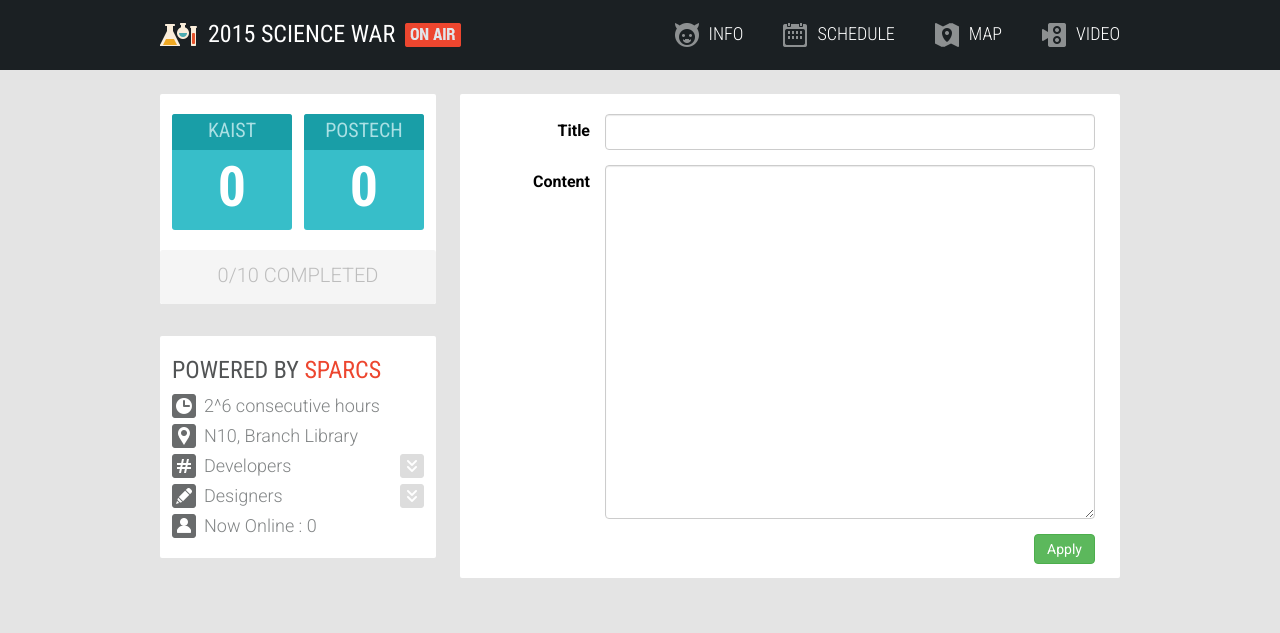
After one commit to sparcs-kaist/sciwar, a Django app: page /board/write/ in a window 1280 px wide. The commit adds this page. Shown: the top 633 px of the page. Run offline with Django 3.2, Linux system fonts and the light colour scheme; data comes from the database, SQL or seed files in the repository; data that the repository does not hold is empty; parts of the project's set-up code (start-up, migrations or seed data) failed here and were passed over; some libraries are stand-ins or nearby versions.

Commit message:
board feature for supporters application

```diff
--- a/sciwar/main/admin.py
+++ b/sciwar/main/admin.py
@@ -22,9 +22,13 @@ class CheerMessageAdmin(admin.ModelAdmin):
 class LiveUserAdmin(admin.ModelAdmin):
     list_display = ('token','last_access')
 
+class BoardContentAdmin(admin.ModelAdmin):
+    list_display = ('title', 'content')
+
 admin.site.register(Player, PlayerAdmin)
 admin.site.register(Video, VideoAdmin)
 admin.site.register(Event, EventAdmin)
 admin.site.register(Info, InfoAdmin)
 admin.site.register(CheerMessage, CheerMessageAdmin)
 admin.site.register(LiveUser, LiveUserAdmin)
+admin.site.register(BoardContent, BoardContentAdmin)
--- a/sciwar/main/models.py
+++ b/sciwar/main/models.py
@@ -70,3 +70,11 @@ class LiveUser(models.Model):
 
     def __unicode__(self):
         return u'<%s> %s'%(self.token,self.last_access)
+
+class BoardContent(models.Model):
+    title = models.CharField(max_length=100)
+    content = models.TextField()
+    time = models.DateTimeField(auto_now_add=True)
+
+    def __unicode__(self):
+        return u'%s : %s' % (self.title, self.content)
--- /dev/null
+++ b/sciwar/main/static/css/board.css
@@ -0,0 +1,135 @@
+.board-container
+{
+    background-color: #FFF;
+    padding-left: 16px;
+    padding-right: 16px;
+    width: 628px;
+    margin-bottom: 16px;
+    padding-bottom: 14px;
+    padding-top: 20px;
+    border-radius: 2px;
+}
+
+.board-table {
+    width: 100%;
+    max-width: 100%;
+    margin-bottom: 20px;
+}
+
+.board-table>thead>tr>th {
+    vertical-align: bottom;
+    border-bottom: 2px solid #ddd;
+}
+
+.board-table>tbody>tr>td, .board-table>tbody>tr>th, .board-table>tfoot>tr>td, .board-table>tfoot>tr>th, .board-table>thead>tr>td, .board-table>thead>tr>th {
+    padding: 5px;
+}
+
+.board-button {
+    display: inline-block;
+    padding: 6px 12px;
+    font-size: 14px;
+    font-weight: 400;
+    white-space: nowrap;
+    touch-action: manipulation;
+    cursor: pointer;
+    background-image: none;
+    border: 1px solid transparent;
+    border-radius: 4px;
+    text-decoration: none;
+    color: #fff;
+    background-color: #5cb85c;
+    border-color: #4cae4c;
+}
+
+.board-button:hover {
+    color: #fff;
+    background-color: #449d44;
+    border-color: #398439;
+}
+
+.form-button {
+    margin-right: 24px;
+}
+
+.board-form, .form-group {
+    margin-right: -15px;
+    margin-left: -15px;
+}
+
+.form-group {
+    margin-bottom: 15px;
+}
+
+.form-control {
+    display: block;
+    width: 476px;
+    height: 34px;
+    padding-left: 6px;
+    padding-right: 6px;
+    color: #555;
+    background-color: #fff;
+    background-image: none;
+    border: 1px solid #ccc;
+    border-radius: 4px;
+    box-shadow: inset 0 1px 1px rgba(0,0,0,.085);
+    transition: border-color ease-in-out .15s, bax-shadow ease-in-out .15s;
+    margin-left: 15px;
+}
+
+.form-control:focus {
+    border-color: #66afe9;
+    outline: 0;
+}
+
+.control-label {
+    padding-top: 7px;
+    margin-bottom: 0;
+    text-align: right;
+    width: 144px;
+    float: left;
+    margin-right: 15px;
+}
+
+.right {
+    float: right;
+}
+
+table {
+    background-color: transparent;
+    border-spacing: 0;
+    border-collapse: collapse;
+}
+
+thead {
+    display: table-header-group;
+}
+
+th {
+    text-align: left;
+}
+
+tr {
+    display: table-row;
+}
+
+td, th {
+    display: table-cell;
+    padding: 0;
+}
+
+label {
+    display: inline-block;
+    max-width: 100%
+    margin-bottom: 5px;
+    font-weight: 700;
+}
+
+textarea {
+    overflow: auto;
+}
+
+textarea.form-control {
+    height: 340px;
+    padding: 6px;
+}
--- a/sciwar/main/static/css/common.css
+++ b/sciwar/main/static/css/common.css
@@ -3,7 +3,7 @@
 
 *{
 	font-family: "Roboto", "Nanum Gothic", sans-serif;
-	display:block;
+	/* display:block; */
 	overflow:hidden;
 	margin:0;
 	padding:0;
--- /dev/null
+++ b/sciwar/main/templates/board_write.html
@@ -0,0 +1,25 @@
+{% extends "layout.html" %}
+
+{% block style %}
+<link rel="stylesheet" type="text/css" media="screen" href="{{STATIC_URL}}css/board.css">
+{% endblock %}
+
+{% block script %}
+{% endblock %}
+
+{% block right %}
+<div class="board-container">
+    <form class="board-form" method="post" action="/board/write/">
+        {% csrf_token %}
+        <div class="form-group">
+            <label class="control-label">Title</label>
+            <input type="text" name="title" class="form-control" id="form-title">
+        </div>
+        <div class="form-group">
+            <label class="col-sm-2 control-label">Content</label>
+            <textarea name="content" class="form-control" id="form-content"></textarea>
+        </div>
+        <input class="board-button right form-button" type="submit" value="Apply" />
+    </form>
+</div>
+{% endblock %}
--- a/sciwar/main/views.py
+++ b/sciwar/main/views.py
@@ -51,8 +51,10 @@ def main_page(request):
 
     return response
 
+
 def info_page(request):
     return render(request, 'info.html', {"state":_get_state()})
+
 
 def schedule_page(request):
     Month = [0,"JAN","FEB","MAR","APR","MAY","JUN","JUL","AUG","SEP","OCT","NOV","DEC"]
@@ -66,8 +68,10 @@ def schedule_page(request):
 
     return render(request, 'schedule.html', {"state":_get_state(), "events":_get_schedule(), "today_date":num})
 
+
 def map_page(request):
     return render(request, 'map.html', {"state":_get_state()})
+
 
 def video_page(request):
     return render(request, 'video.html', {"state":_get_state()})
@@ -124,6 +128,7 @@ def update_video(request):
     return HttpResponse(json.dumps({
         'contents': contents}, ensure_ascii=False, indent=4))
 
+
 def detail_page(request, event_id):
     event = Event.objects.get(id = event_id)
     kaist_players = event.kaist_players.all()
@@ -157,6 +162,7 @@ def detail_page(request, event_id):
         "back":back,\
     })
 
+
 # private function
 def _get_state():
     state = {}
@@ -174,6 +180,7 @@ def _get_state():
     state["DONE"] = len(Event.objects.filter(end_time__gte = datetime.now()))
     state["live"] = _count_active
     return state
+
 
 def _get_schedule():
     Month = [0,"JAN","FEB","MAR","APR","MAY","JUN","JUL","AUG","SEP","OCT","NOV","DEC"]
@@ -197,6 +204,7 @@ def _get_schedule():
         events.append({"date":Month[date.month]+" "+str(date.day), "events":events_per_day})
     return events
 
+
 def CheerCreate(request):
     school = request.POST.get('school')
     content = request.POST.get('content')
@@ -213,6 +221,7 @@ def CheerCreate(request):
         return HttpResponseRedirect('/events/%s/#cheer'%event_id)
     else :
         return HttpResponse('<script>alert("Invalid comment");history.go(-1);</script>')
+
 
 class CheerList(ListView):
     model = CheerMessage
@@ -245,6 +254,7 @@ def _count_active():
     unlive = LiveUser.objects.filter( last_access__lt = now - timedelta(0,1*60))
     return len(live)
 
+
 def _set_active(token):
     try :
         user = LiveUser.objects.get(token=token)
@@ -252,6 +262,7 @@ def _set_active(token):
         return True
     except :
         return False
+
 
 def _get_user_key():
     import string
@@ -268,3 +279,20 @@ def _get_user_key():
         return new_id
     except Exception,e:
         return None
+
+
+def board(request):
+    return render(request, 'board.html', {"state": _get_state()})
+
+
+def board_write(request):
+    if request.method == "GET":
+        board = BoardContent.objects.all()
+        return render(request, 'board_write.html', {"state": _get_state()})
+    if request.method == "POST":
+        title = request.POST.get('title')
+        content = request.POST.get('content')
+
+        board = BoardContent(title=title, content=content)
+        board.save()
+        return render(request, 'board.html', {"state": _get_state()})
--- a/sciwar/sciwar/urls.py
+++ b/sciwar/sciwar/urls.py
@@ -31,4 +31,8 @@ urlpatterns = patterns('',
         url(r'^cheer/add/$', 'main.views.CheerCreate'),
         # Hearbeat
         url(r'^heartbeat/$','main.views.heartbeat'),
+
+        # Board page for supporters application
+        url(r'^board/$', 'main.views.board'),
+        url(r'^board/write/$', 'main.views.board_write'),
 )
```
Also changed, not shown: sciwar/main/templates/board.html (added, +31 -0 lines).
